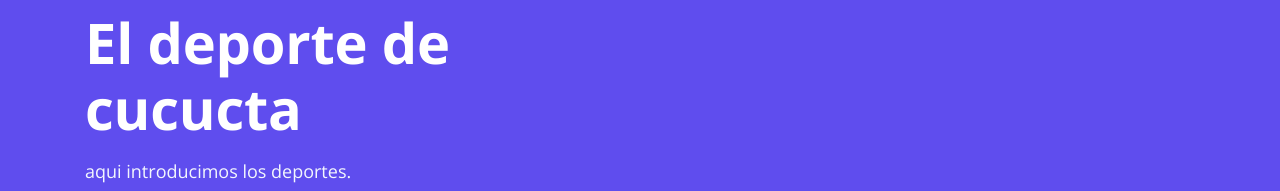
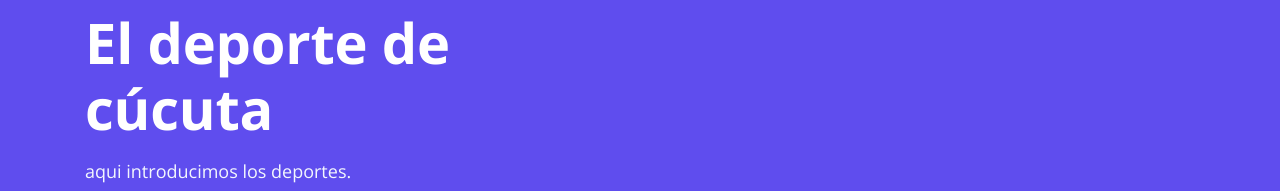
Before and after one commit to carstefano/otra_cucuta, a plain HTML site: page sport.html in a window 1280 px wide. Shown: the part 255-446 px from the top of the page. Drawn offline with nearby package versions, Linux system fonts and the light colour scheme.

Commit message:
Add files via upload

```diff
--- a/sport.html
+++ b/sport.html
@@ -86,7 +86,7 @@
                 <div class="row">
                     <div class="col-lg-6 col-xl-5">
                         <div class="text-container">
-                            <h1>El deporte de cucucta</h1>
+                            <h1>El deporte de cúcuta</h1>
                             <p class="p-large">aqui introducimos los deportes.</p>
                         </div> <!-- end of text-container -->
                     </div> <!-- end of col -->
```
